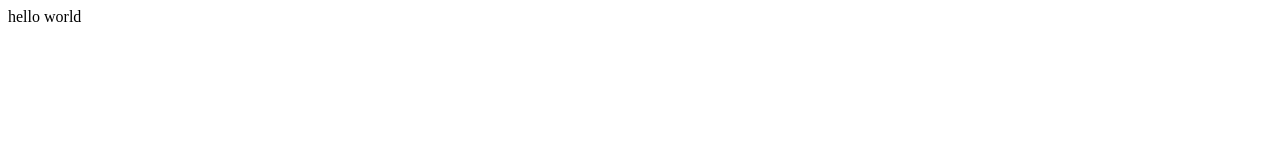
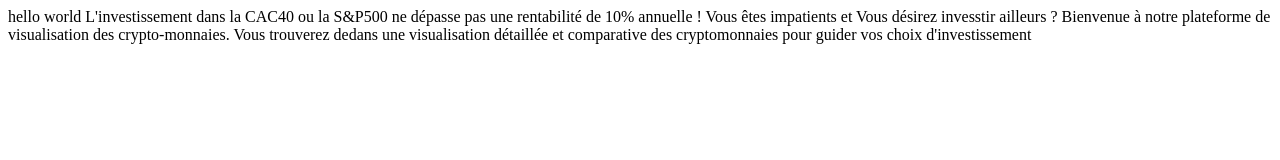
Before and after one commit to OussamaHOURIRA/BithWeen, a plain HTML site: page index.html in a window 1280 px wide. Drawn offline with Linux system fonts and the light colour scheme.

Commit message:
Update index.html

```diff
--- a/index.html
+++ b/index.html
@@ -3,6 +3,10 @@
 <title>CryptoCurrencies</title>
 </head>
 <body>
-<p>hello world</p>
+<p>hello world
+L'investissement dans la CAC40 ou la S&P500 ne dépasse pas une rentabilité de 10% annuelle !
+Vous êtes impatients et Vous désirez invesstir ailleurs ? Bienvenue à notre plateforme de visualisation des crypto-monnaies.
+
+Vous trouverez dedans une visualisation détaillée et comparative des cryptomonnaies pour guider vos choix d'investissement</p>
 </body>
 </html>
```
